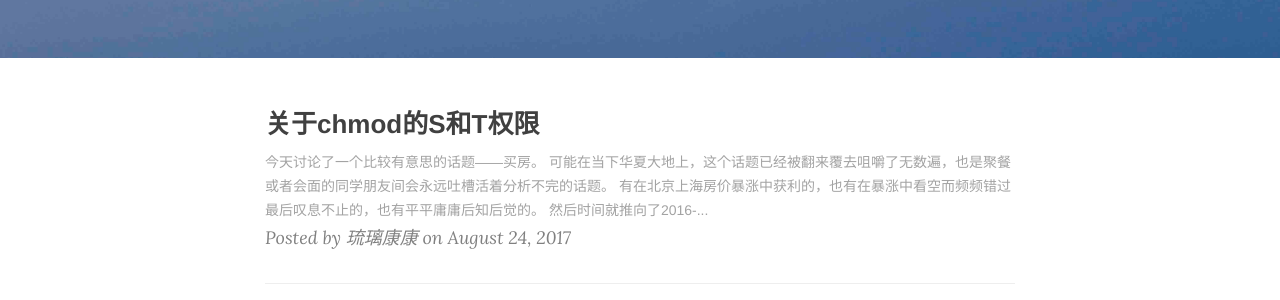
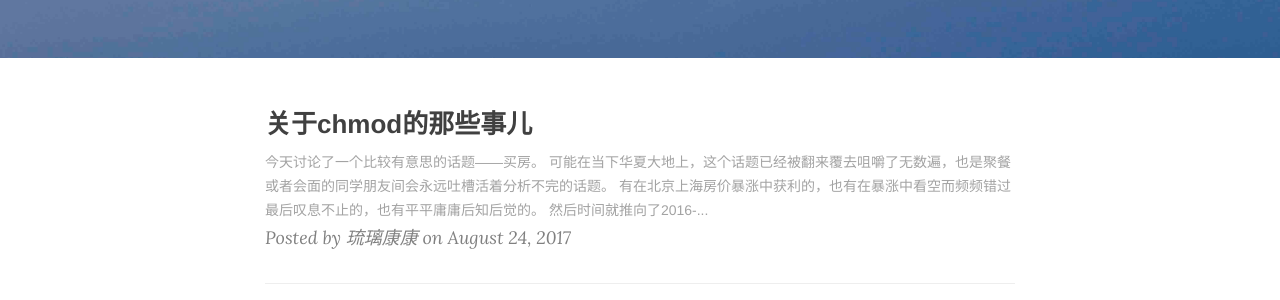
Before and after one commit to MinpuKang/minpukang.github.io, a Jekyll site: the page built from index.html, in a window 1280 px wide. Shown: the part 370-670 px from the top of the page. Built offline with Jekyll 4.4.1, drawn with Linux system fonts in a browser that asks for light colours; nearby versions of some CDN libraries; the list of posts is cut into pages by our own code.

Commit message:
update chmod to modify the title

```diff
--- a/_posts/2017-08-24-chmod.md
+++ b/_posts/2017-08-24-chmod.md
@@ -1,6 +1,6 @@
 ---
 layout: post
-title: 关于chmod的S和T权限
+title: 关于chmod的那些事儿
 date: 2017-08-24
 categories: blog
 tags: [linux]
@@ -204,6 +204,7 @@ t权限在CentOS里的解释为RESTRICTED DELETION FLAG OR STICKY BIT，简单
 以上就是根据自己的理解和实践所作的总结整理的  _**chmod**_ 的全部内容。
 
 以上实验操作全部基于CentOS 7。
+
 ------------
 <p align="center">欢迎关注公众号：</p>
 ![公众号][4]
```
